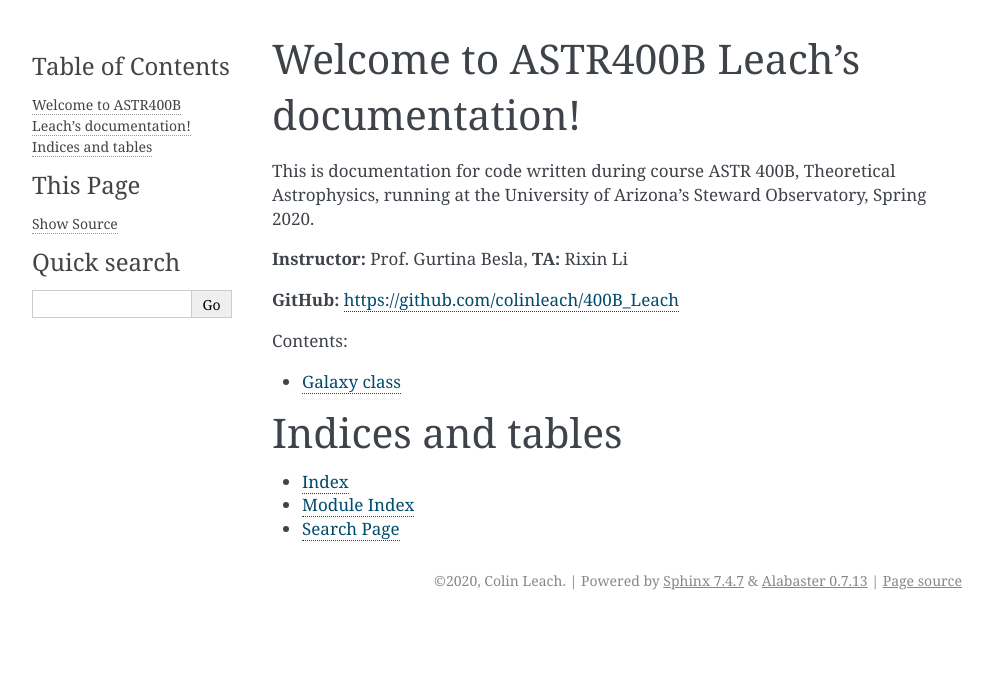
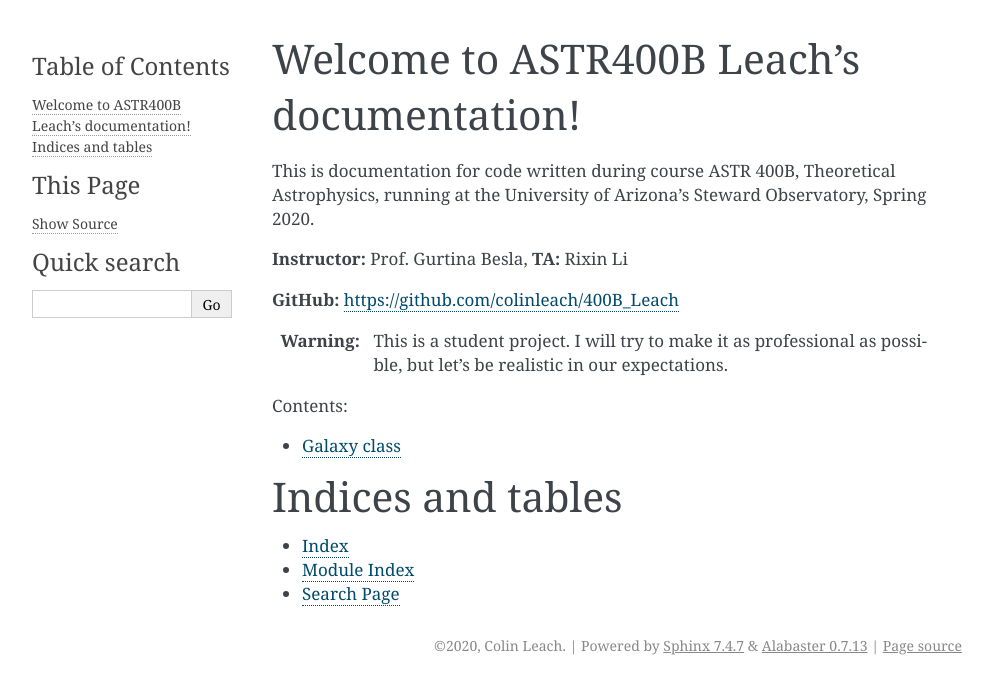
Before and after one commit to colinleach/400B_Leach, a Sphinx documentation site: the page built from doc/index.rst, in a window 1280 px wide. Shown: the top 694 px of the page, without its empty margins (148-1141 px from the left). Built offline with Sphinx 7.4.7, drawn with Linux system fonts in a browser that asks for light colours.

```diff
--- a/doc/index.rst
+++ b/doc/index.rst
@@ -14,6 +14,10 @@ Steward Observatory, Spring 2020.
 
 **GitHub:** https://github.com/colinleach/400B_Leach
 
+:Warning:
+    This is a student project. I will try to make it as professional as
+    possible, but let's be realistic in our expectations.
+
 .. toctree::
     :maxdepth: 2
     :caption: Contents:
```
Also changed, not shown: README.md (+5 -1 lines), 5 other files.
